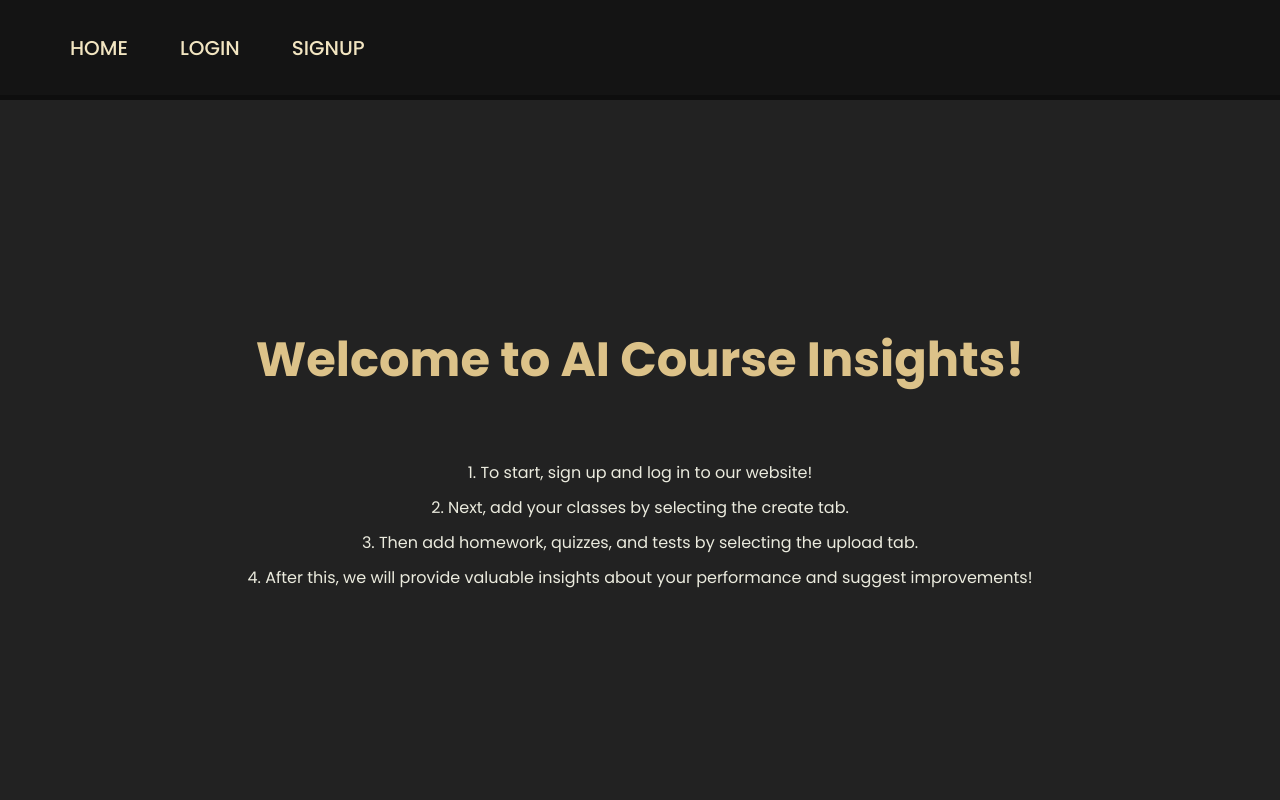
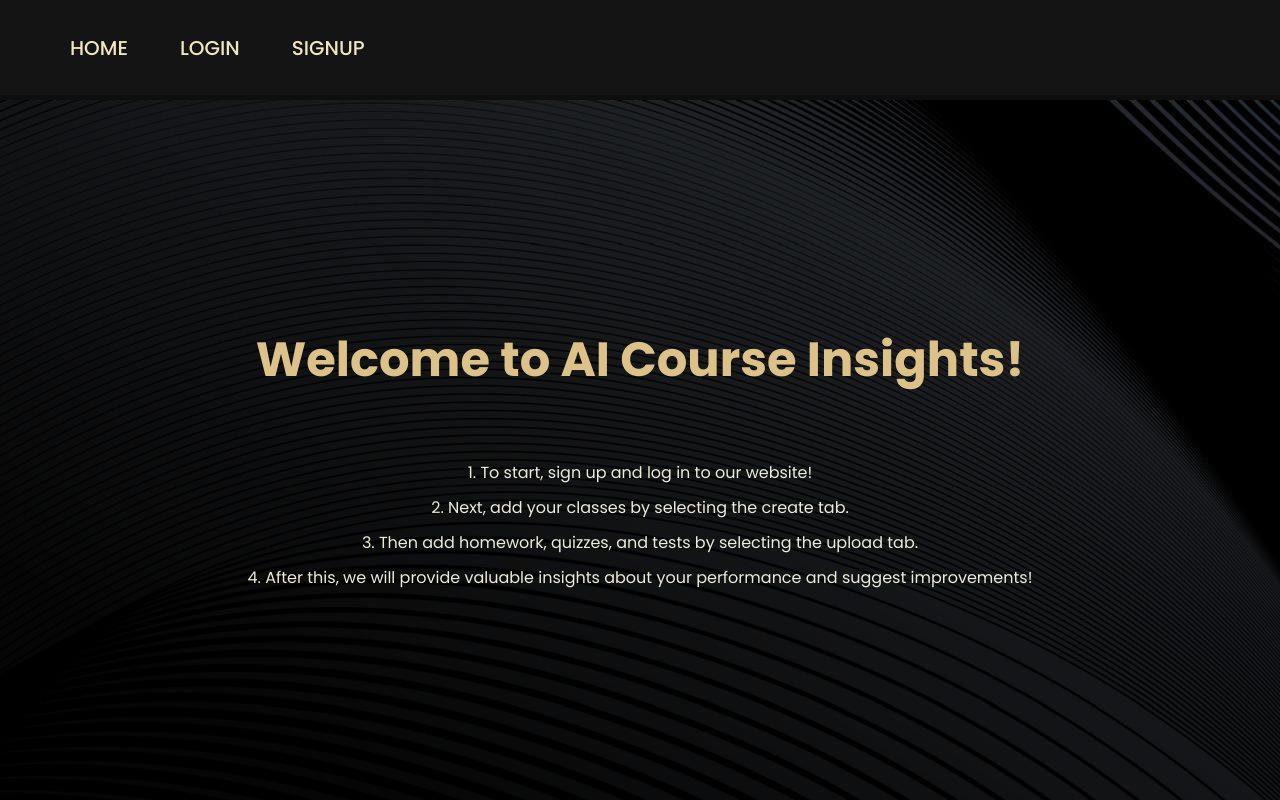
Before and after one commit to ShubhanYenuganti/GradeGap-Analyzer, a React (Create React App) app in the folder frontend/: page / in a window 1280 px wide. Built offline with nearby package versions, Linux system fonts and the light colour scheme.

Commit message:
background

```diff
--- a/frontend/src/styles/Body.css
+++ b/frontend/src/styles/Body.css
@@ -353,3 +353,32 @@ section {
  h1{
     font-size: 3rem;
 }
+
+
+
+
+
+
+
+/* Add a gradient background to the welcome section */
+.welcome-header {
+  background: var(--gradient); /* Linear gradient as background */
+  padding: 4rem 1rem;
+  text-align: center;
+  border-radius: 12px;
+  box-shadow: 0 4px 15px rgba(0, 0, 0, 0.3);
+  margin-top: 4rem; /* Adjust for spacing from navbar */
+  position: relative; /* To control background overlay */
+}
+
+/* Optional: Add a subtle image background to the entire page */
+body {
+  background: var(--bg-color); /* Keep the existing background color */
+}
+
+/* Optional: Pattern background image (if you want a subtle texture for the page) */
+body {
+  background-image: url('./b1.jpg'); /* Use a pattern image */
+  background-repeat: repeat; /* Repeat the pattern across the page */
+  background-attachment: fixed; /* Keep background fixed on scroll */
+}
```
Also changed, not shown: frontend/src/styles/b1.jpg (added).
